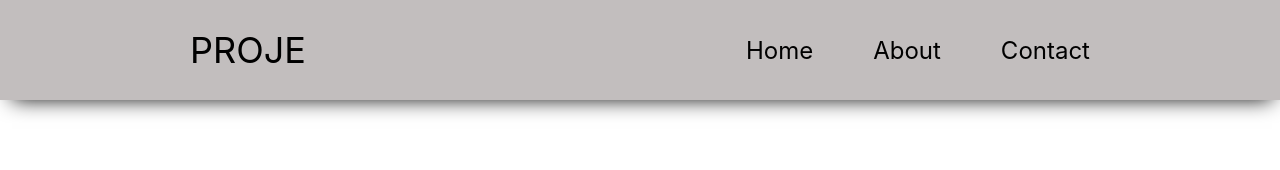
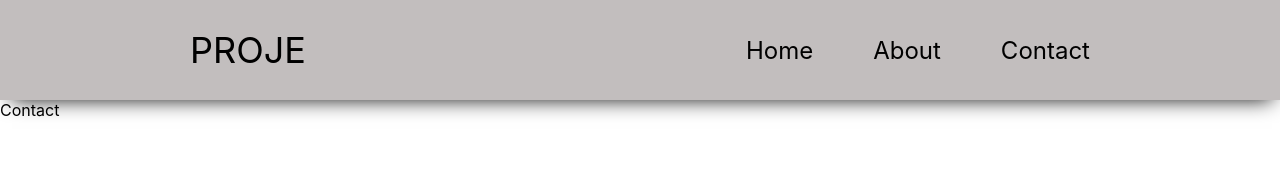
Before and after one commit to ahmetseha/react-dummyapi-project, a React (Create React App) app: page /contact in a window 1280 px wide. Shown: the top 170 px of the page. Built offline with nearby package versions, Linux system fonts and the light colour scheme.

Commit message:
route added

```diff
--- a/src/App.js
+++ b/src/App.js
@@ -1,13 +1,26 @@
 import "./App.css";
-// import FetchData from "./components/FetchData";
+import { BrowserRouter, Route, Switch } from "react-router-dom";
 import Header from "./components/Header/Header";
+import Home from "./pages/Home/Home";
+import About from "./pages/About/About";
+import Contact from "./pages/Contact/Contact";
 
 function App() {
   return (
-    <div className="App">
+    <BrowserRouter>
       <Header />
-      {/* <FetchData /> */}
-    </div>
+      <Switch>
+        <Route path="/" exact>
+          <Home />
+        </Route>
+        <Route path="/about">
+          <About />
+        </Route>
+        <Route path="/contact">
+          <Contact />
+        </Route>
+      </Switch>
+    </BrowserRouter>
   );
 }
 
--- a/src/components/Header/Header.js
+++ b/src/components/Header/Header.js
@@ -1,17 +1,25 @@
 import styles from "./Header.module.scss";
-// import { Link, NavLink } from "react-router-dom";
+import { NavLink } from "react-router-dom";
 
 function Header() {
   return (
     <div className={styles.container}>
       <div className={styles.container__containerHead}>
         <header className={styles.container__head}>
-          <div className={styles.container__logo}>PROJE</div>
+          <NavLink to="/">
+            <div className={styles.container__logo}>PROJE</div>
+          </NavLink>
           <nav className={styles.container__menu}>
             <ul className={styles.container__items}>
-              <li className={styles.container__item}>Home</li>
-              <li className={styles.container__item}>About</li>
-              <li className={styles.container__item}>Contact</li>
+              <li className={styles.container__item}>
+                <NavLink to="/">Home</NavLink>
+              </li>
+              <li className={styles.container__item}>
+                <NavLink to="/about">About</NavLink>
+              </li>
+              <li className={styles.container__item}>
+                <NavLink to="/contact">Contact</NavLink>
+              </li>
             </ul>
           </nav>
         </header>
--- a/src/components/Header/Header.module.scss
+++ b/src/components/Header/Header.module.scss
@@ -1,3 +1,7 @@
+* {
+  color: rgba(0, 0, 0, 1);
+  text-decoration: none;
+}
 .container {
   display: flex;
   align-items: center;
--- a/src/pages/About/About.js
+++ b/src/pages/About/About.js
@@ -0,0 +1,7 @@
+import React from "react";
+
+function About() {
+  return <div>About</div>;
+}
+
+export default About;
--- a/src/pages/Contact/Contact.js
+++ b/src/pages/Contact/Contact.js
@@ -0,0 +1,7 @@
+import React from "react";
+
+function Contact() {
+  return <div>Contact</div>;
+}
+
+export default Contact;
--- /dev/null
+++ b/src/pages/Home/Home.js
@@ -0,0 +1,7 @@
+import React from "react";
+
+function Home() {
+  return <div></div>;
+}
+
+export default Home;
```
Also changed, not shown: src/FetchData.js (renamed from src/components/FetchData.js), src/pages/Home/Home.module.scss (added).
